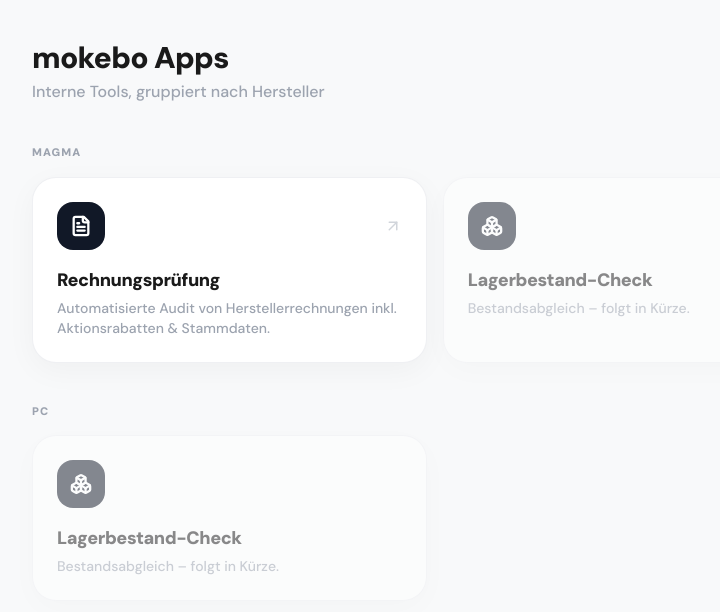
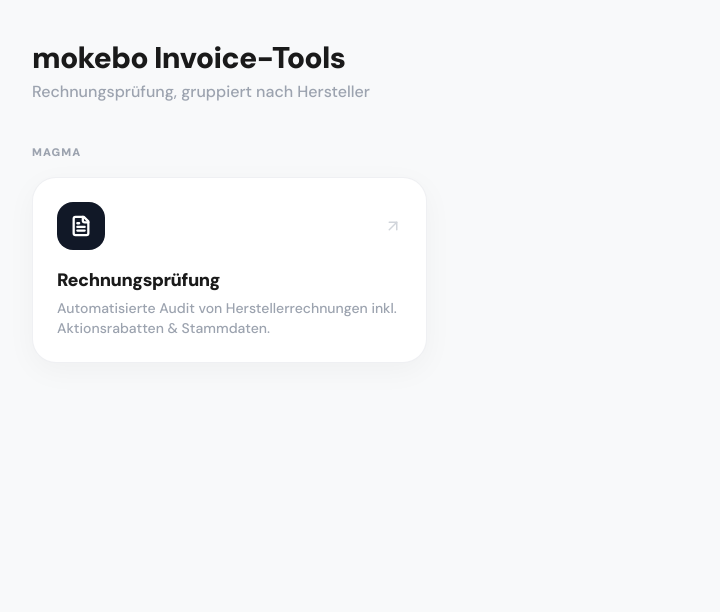
Before and after one commit to FGusia/mokebo_invoice, a Next.js app: page / in a window 1280 px wide. Shown: the top 612 px of the page, without its empty margins (0-720 px from the left). Built offline with nearby package versions, Linux system fonts and the light colour scheme; a web font is replaced by a local one.

Commit message:
Dashboard: Titel anpassen, nur Rechnungsprüfung anzeigen

```diff
--- a/app/layout.tsx
+++ b/app/layout.tsx
@@ -2,8 +2,8 @@
 import "./globals.css";
 
 export const metadata: Metadata = {
-  title: "mokebo Apps",
-  description: "Interne Tools für alle Hersteller",
+  title: "mokebo Invoice-Tools",
+  description: "Rechnungsprüfung für alle Hersteller",
 };
 
 export default function RootLayout({
--- a/app/page.tsx
+++ b/app/page.tsx
@@ -1,5 +1,5 @@
 import Link from "next/link";
-import { FileText, Boxes, ArrowUpRight } from "lucide-react";
+import { FileText, ArrowUpRight } from "lucide-react";
 
 type AppTile = {
   href: string;
@@ -19,22 +19,6 @@
     icon: <FileText size={22} strokeWidth={2.5} />,
     available: true,
   },
-  {
-    href: "#",
-    title: "Lagerbestand-Check",
-    description: "Bestandsabgleich – folgt in Kürze.",
-    manufacturer: "Magma",
-    icon: <Boxes size={22} strokeWidth={2.5} />,
-    available: false,
-  },
-  {
-    href: "#",
-    title: "Lagerbestand-Check",
-    description: "Bestandsabgleich – folgt in Kürze.",
-    manufacturer: "PC",
-    icon: <Boxes size={22} strokeWidth={2.5} />,
-    available: false,
-  },
 ];
 
 export default function DashboardPage() {
@@ -44,9 +28,9 @@
     <div className="min-h-screen">
       <div className="max-w-screen-xl mx-auto px-4 py-10 md:px-8">
         <header className="mb-10">
-          <h1 className="font-black text-3xl tracking-tight">mokebo Apps</h1>
+          <h1 className="font-black text-3xl tracking-tight">mokebo Invoice-Tools</h1>
           <p className="text-gray-400 font-medium mt-1">
-            Interne Tools, gruppiert nach Hersteller
+            Rechnungsprüfung, gruppiert nach Hersteller
           </p>
         </header>
 
```
